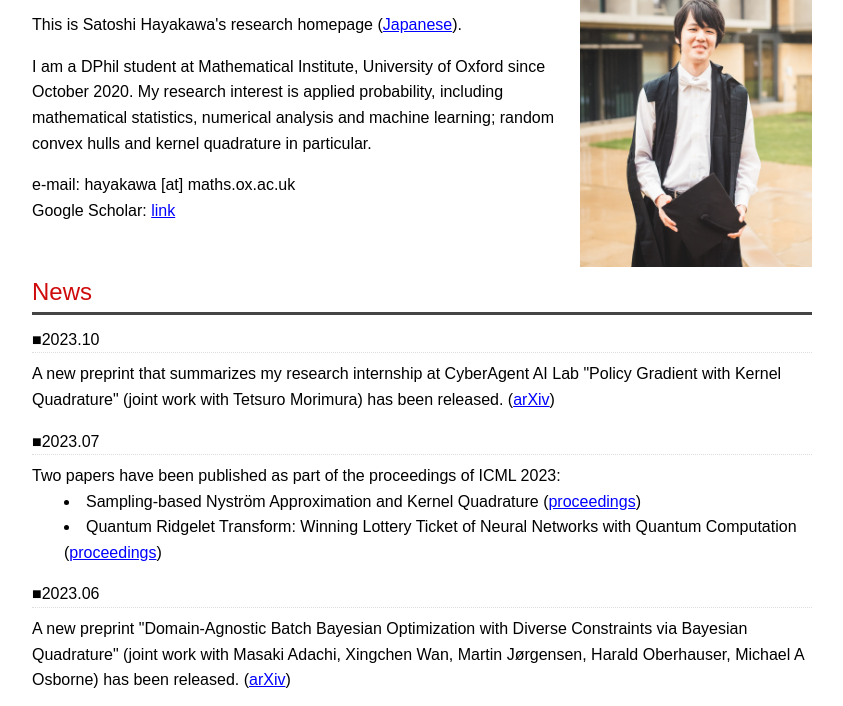
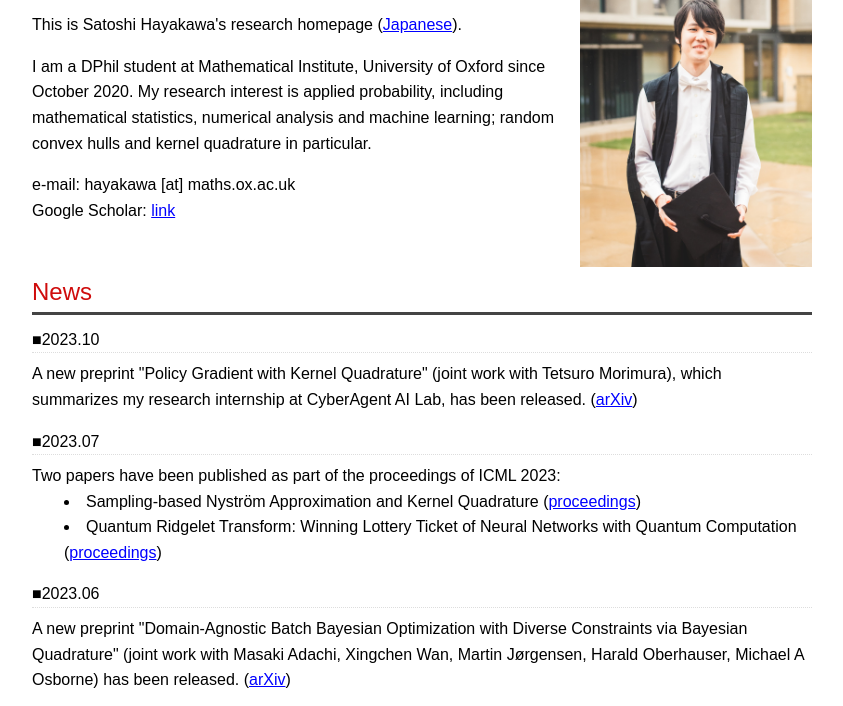
Before and after one commit to satoshi-hayakawa/satoshi-hayakawa.github.io, a plain HTML site: page index.html in a window 1280 px wide. Shown: the part 87-793 px from the top of the page, without its empty margins (218-1061 px from the left). Drawn offline with Linux system fonts and the light colour scheme.

Commit message:
new paper mod

```diff
--- a/index.html
+++ b/index.html
@@ -81,9 +81,11 @@
 			<dt><span>2023.10</span></dt>
 			<dd>
 				<div>
-					A new preprint that summarizes my research internship at CyberAgent AI Lab
+					A new preprint
 					"Policy Gradient with Kernel Quadrature"
-					(joint work with Tetsuro Morimura) has been released.
+					(joint work with Tetsuro Morimura),
+					which summarizes my research internship at CyberAgent AI Lab,
+					has been released.
 					(<a href="https://arxiv.org/abs/2310.14768">arXiv</a>)
 				</div>
 			<dd>
```
